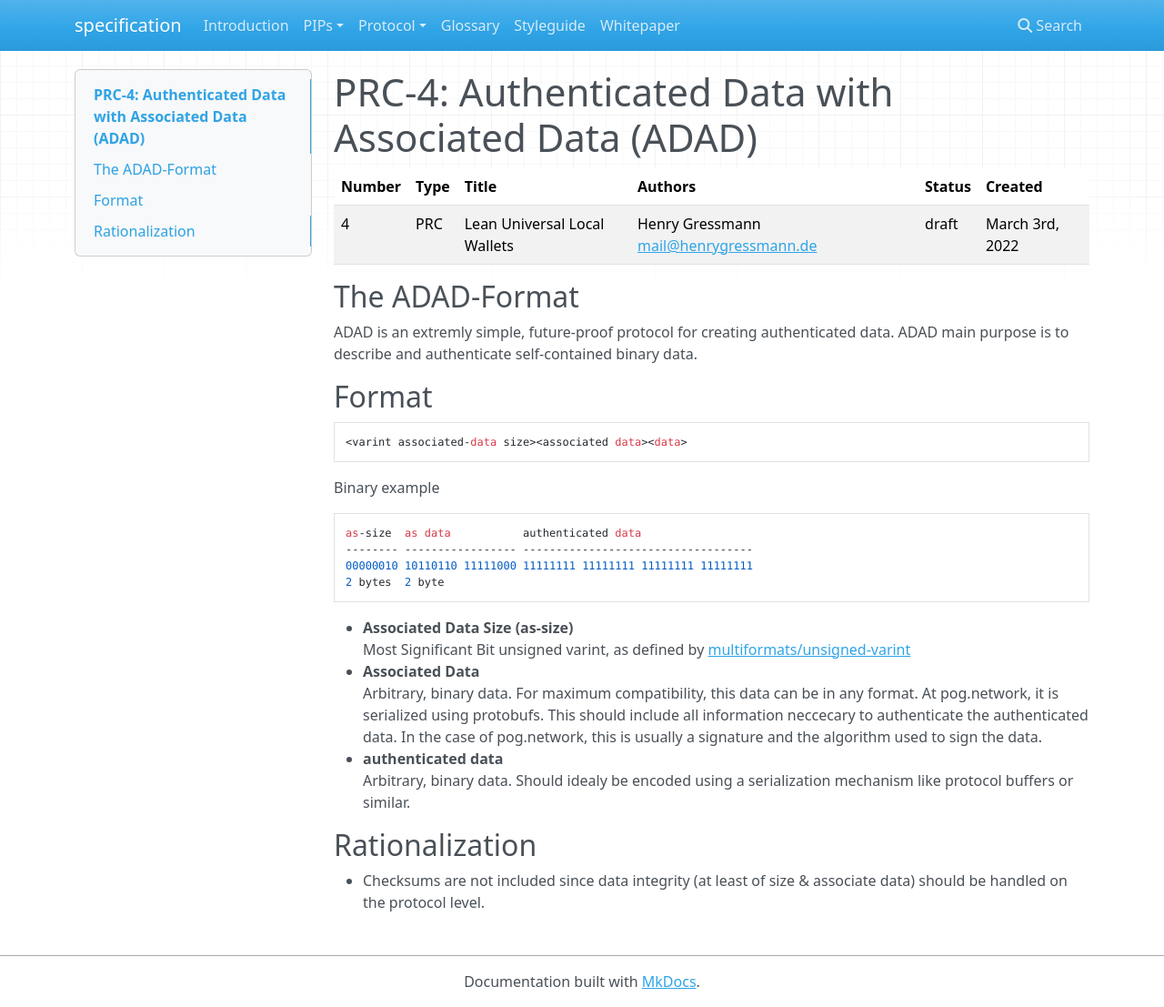
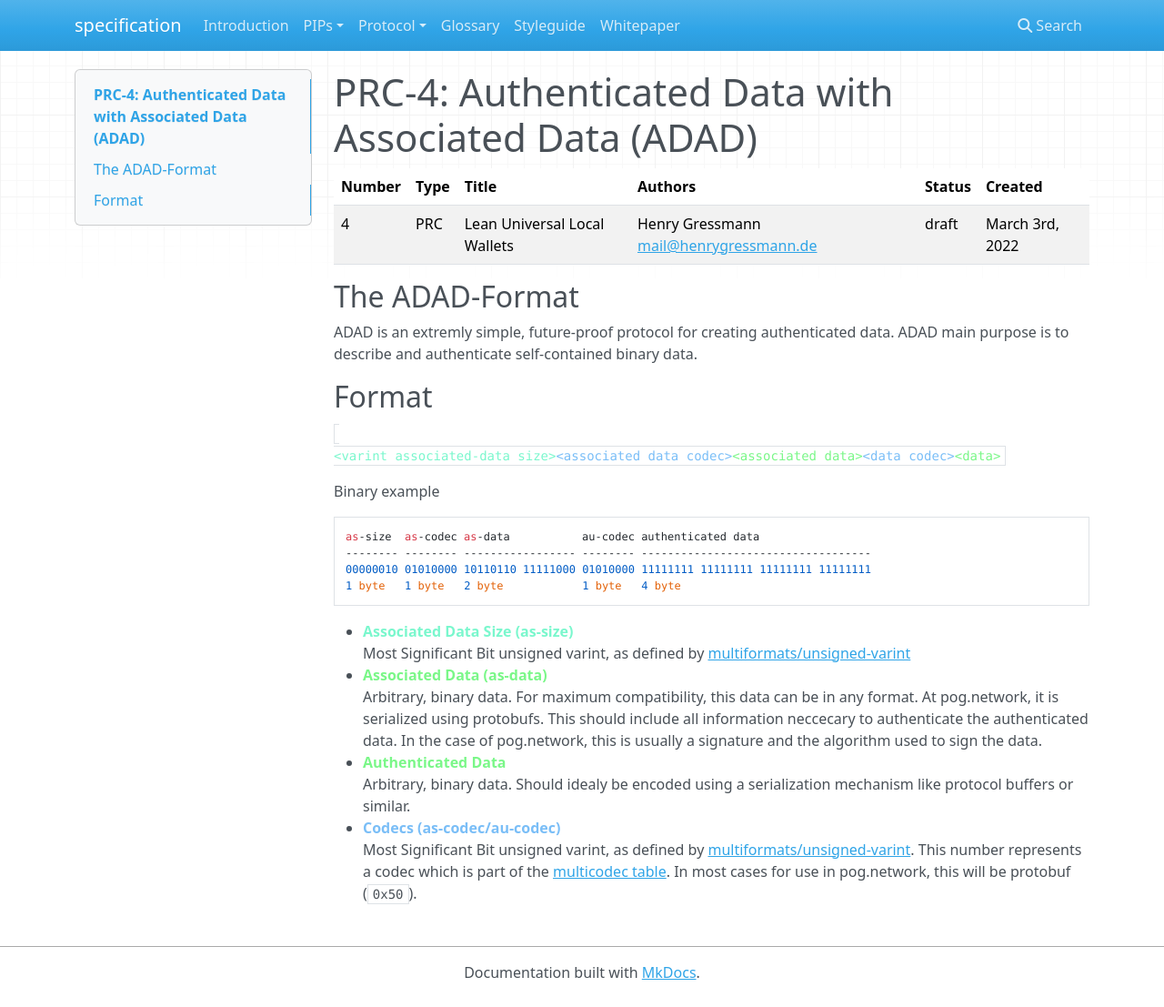
Before and after one commit to pognetwork/specification, an MkDocs documentation site: the page built from specification/PIPs/04-ADAD.md, in a window 1280 px wide and 1107 px high. Shown: the whole window at 91% size. Built offline with MkDocs 1.6.1, drawn with Linux system fonts in a browser that asks for light colours; nearby versions of some CDN libraries.

Commit message:
update adad specification
Signed-off-by: Henry Gressmann <mail@henrygressmann.de>

````diff
--- a/specification/PIPs/04-ADAD.md
+++ b/specification/PIPs/04-ADAD.md
@@ -10,26 +10,25 @@ ADAD is an extremly simple, future-proof protocol for creating authenticated dat
 
 ## Format
 
-```
-<varint associated-data size><associated data><data>
-```
+<code>
+<span style="color:#7af7cd;">&lt;varint associated-data size&gt;</span><span style="color:#7abef7;">&lt;associated data codec&gt;</span><span style="color:#7af788;">&lt;associated data&gt;</span><span style="color:#7abef7;">&lt;data codec&gt;</span><span style="color:#7af788;">&lt;data&gt;</span>
+</code>
 
 Binary example
 
 ```
-as-size  as data           authenticated data
--------- ----------------- -----------------------------------
-00000010 10110110 11111000 11111111 11111111 11111111 11111111
-2 bytes  2 byte
+as-size  as-codec as-data           au-codec authenticated data
+-------- -------- ----------------- -------- -----------------------------------
+00000010 01010000 10110110 11111000 01010000 11111111 11111111 11111111 11111111
+1 byte   1 byte   2 byte            1 byte   4 byte
 ```
 
-- **Associated Data Size (as-size)**<br/>
+- <span style="color:#7af7cd;">**Associated Data Size (as-size)**</span><br/>
   Most Significant Bit unsigned varint, as defined by [multiformats/unsigned-varint](https://github.com/multiformats/unsigned-varint)
-- **Associated Data**<br/>
+- <span style="color:#7af788;">**Associated Data (as-data)**</span><br/>
   Arbitrary, binary data. For maximum compatibility, this data can be in any format. At pog.network, it is serialized using protobufs. This should include all information neccecary to authenticate the authenticated data. In the case of pog.network, this is usually a signature and the algorithm used to sign the data.
-- **authenticated data**<br/>
+- <span style="color:#7af788;">**Authenticated Data**</span><br/>
   Arbitrary, binary data. Should idealy be encoded using a serialization mechanism like protocol buffers or similar.
-
-## Rationalization
-
-- Checksums are not included since data integrity (at least of size & associate data) should be handled on the protocol level.
+- <span style="color:#7abef7;">**Codecs (as-codec/au-codec)**</span><br/>
+  Most Significant Bit unsigned varint, as defined by [multiformats/unsigned-varint](https://github.com/multiformats/unsigned-varint).
+  This number represents a codec which is part of the [multicodec table](https://github.com/multiformats/multicodec/blob/master/table.csv). In most cases for use in pog.network, this will be protobuf (`0x50`).
````
